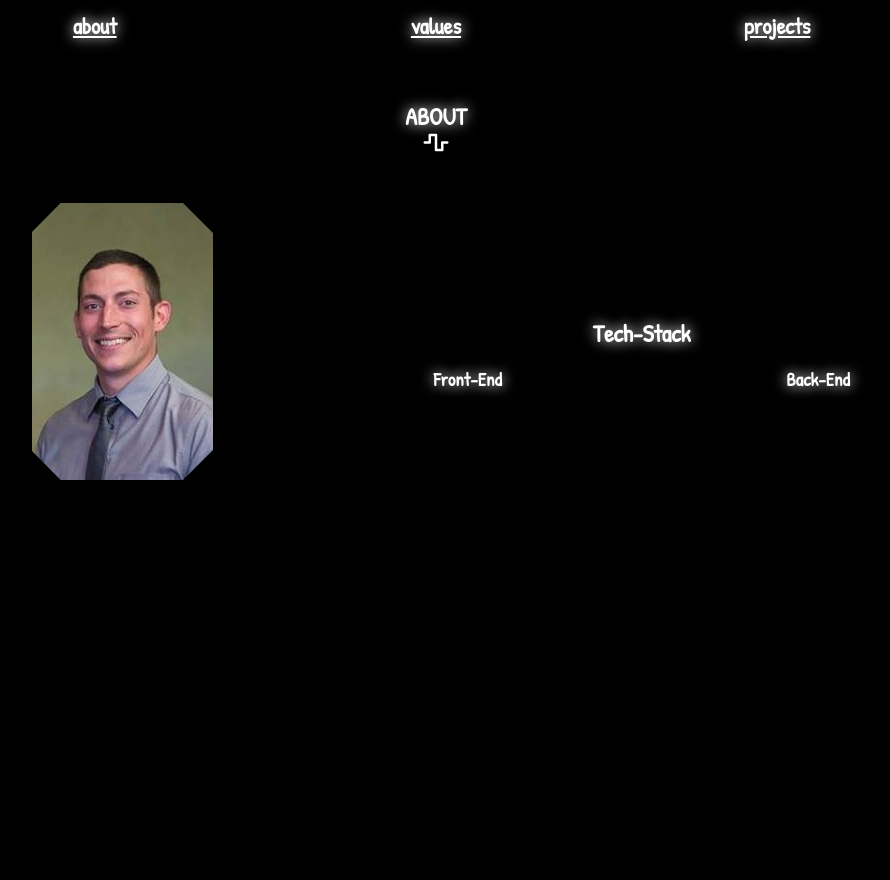
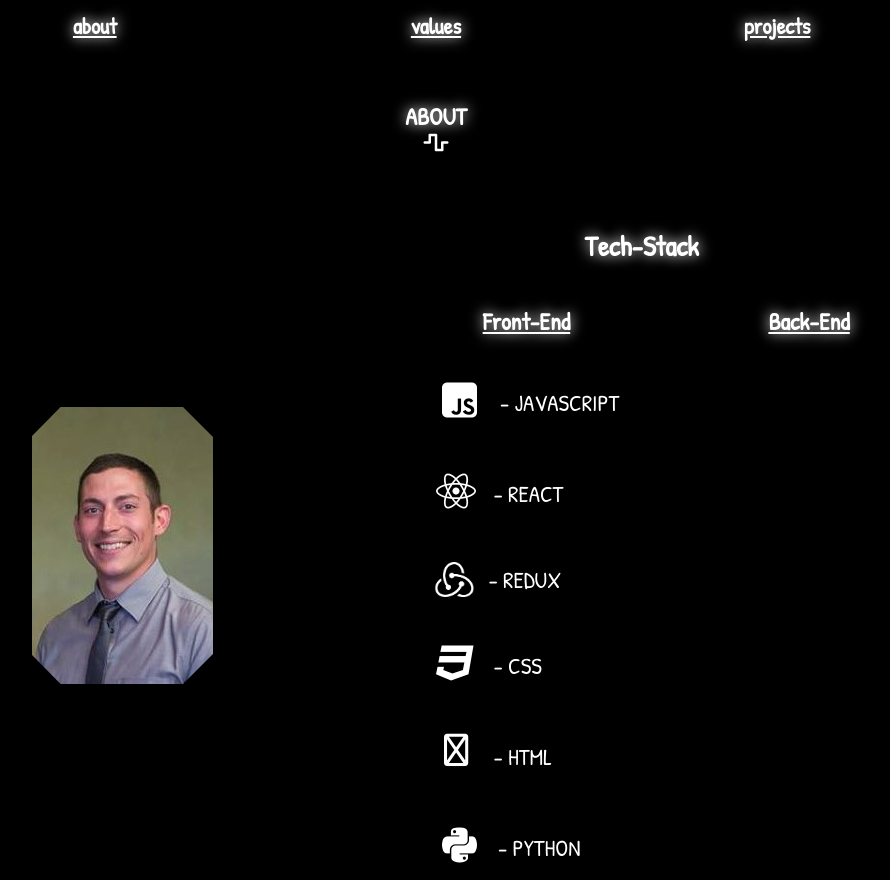
Before and after one commit to TJ-Feledy/Portfolio, a React (Create React App) app in the folder portfolio/: page /about in a window 1280 px wide. Shown: the whole page, without its empty margins (204-1094 px from the left). Built offline with nearby package versions, Linux system fonts and the light colour scheme.

Commit message:
Added frontend tech stack

```diff
--- a/portfolio/src/App.css
+++ b/portfolio/src/App.css
@@ -567,20 +567,63 @@ body {
   display: flex;
   justify-content: space-between;
 }
-.techHeader {
-  margin-bottom: 0;
-  color: white;
-  text-shadow: 0px 0px 14px white;
-}
 .frontContainer {
   display: flex;
   flex-flow: column;
-  justify-content: center;
+  justify-content: flex-start;
   align-items: center;
 }
 .backContainer {
   display: flex;
   flex-flow: column;
-  justify-content: center;
+  justify-content: flex-start;
   align-items: center;
 }
+.techHeader {
+  margin-bottom: 20px;
+  color: white;
+  text-shadow: 0px 0px 14px white;
+  text-decoration: underline;
+  align-self: center;
+}
+.stackHeader {
+  font-size: 28px;
+  text-decoration: none;
+}
+.languageContainer {
+  display: flex;
+  flex-flow: column;
+  align-items: flex-start;
+  justify-content: flex-start;
+}
+.techName {
+  width: 100%;
+  color: white;
+  font-size: 23px;
+  display: flex;
+  justify-content: flex-start;
+  align-items: center;
+}
+.techIcon {
+  color: white;
+  font-size: 40px;
+  font-weight: 100;
+  height: 45px;
+  width: 45px;
+  padding-right: 15px;
+}
+.redux {
+  height: 35px;
+  width: 40px;
+}
+.js {
+  padding-left: 3.5px;
+  padding-right: 18px;
+}
+.html {
+  font-size: 32.3px;
+}
+.py {
+  padding-left: 3.5px;
+  padding-right: 16px;
+}
--- a/portfolio/src/components/About.js
+++ b/portfolio/src/components/About.js
@@ -1,5 +1,6 @@
 import React from 'react'
 import me from '../images/me.jpg'
+import reduxImg from '../images/redux.png'
 
 
 class About extends React.Component {
@@ -10,25 +11,43 @@ class About extends React.Component {
         <div className='iconContainer'>
           <i className="fas fa-wave-square fa-lg"></i>
         </div>
+{/* main - page - info */}
         <div className='infoContainer'>
+{/* My picture */}
           <div className='meWrapper'>
             <div className='meContainer'>
               <img src={me} className='meImg' alt='Handsome Man' />
             </div>
           </div>
+{/* Tech-Stack */}
           <div className='techStack'>
-            <h2 className='techHeader'>Tech-Stack</h2>
+            <h2 className='techHeader stackHeader'>Tech-Stack</h2>
             <div className='techContainer'>
               <div className='frontContainer'>
-                <h3 className='techHeader'>Front-End</h3>
+                <h2 className='techHeader'>Front-End</h2>
+                <div className='techInfoContainer'>
+                  <div className='languageContainer'>
+                    <p className='techName'><i className="fab fa-js-square techIcon js" /> - JAVASCRIPT</p>
+                    <p className='techName'><i className="fab fa-react techIcon" /> - REACT</p>
+                    <p className='techName'><img className="techIcon redux" src={reduxImg} /> - REDUX</p>
+                    <p className='techName'><i className="fab fa-css3 techIcon" /> - CSS</p>
+                    <p className='techName'><i className="fas fa-code techIcon html" /> - HTML</p>
+                    <p className='techName'><i className="fab fa-python techIcon py" /> - PYTHON</p>
+                  </div>
+                </div>
               </div>
               <div className='backContainer'>
-                <h3 className='techHeader'>Back-End</h3>
+                <h2 className='techHeader'>Back-End</h2>
+                <div className='techInfoContainer'>
+                  <div className='languageContainer'>
+
+                  </div>
+
+                </div>
               </div>
             </div>
           </div>
         </div>
-
       </div>
     )
   }
```
Also changed, not shown: portfolio/src/images/redux.png (added).
